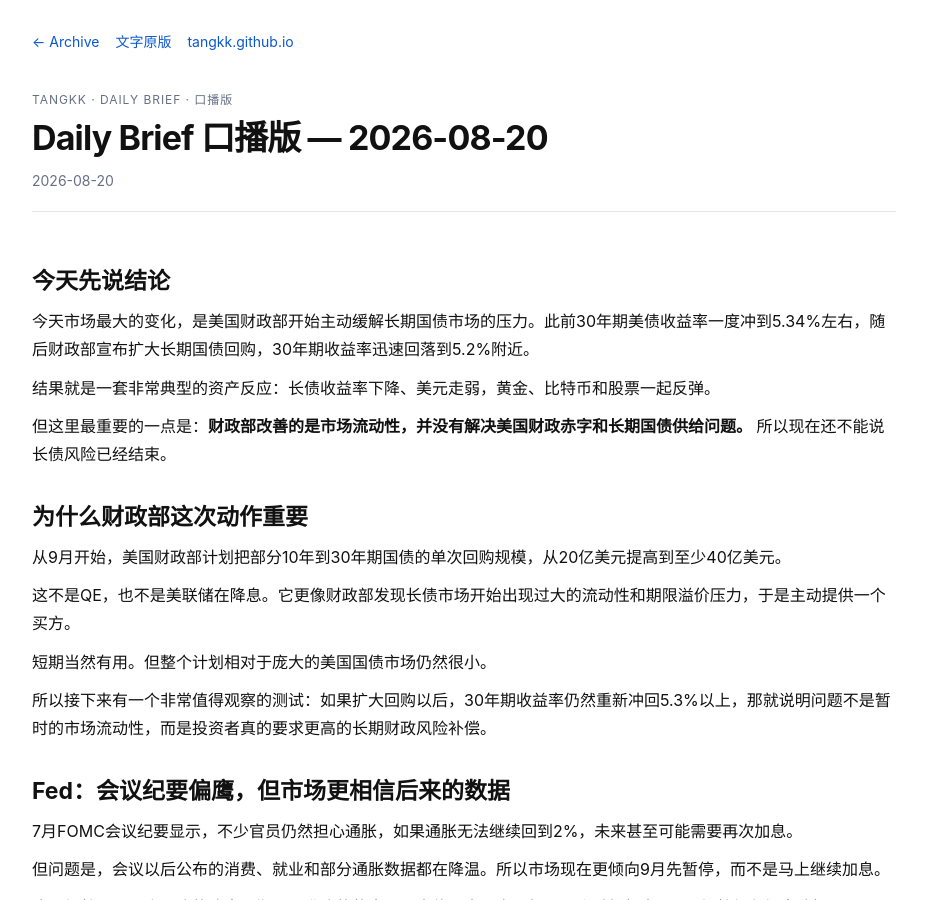
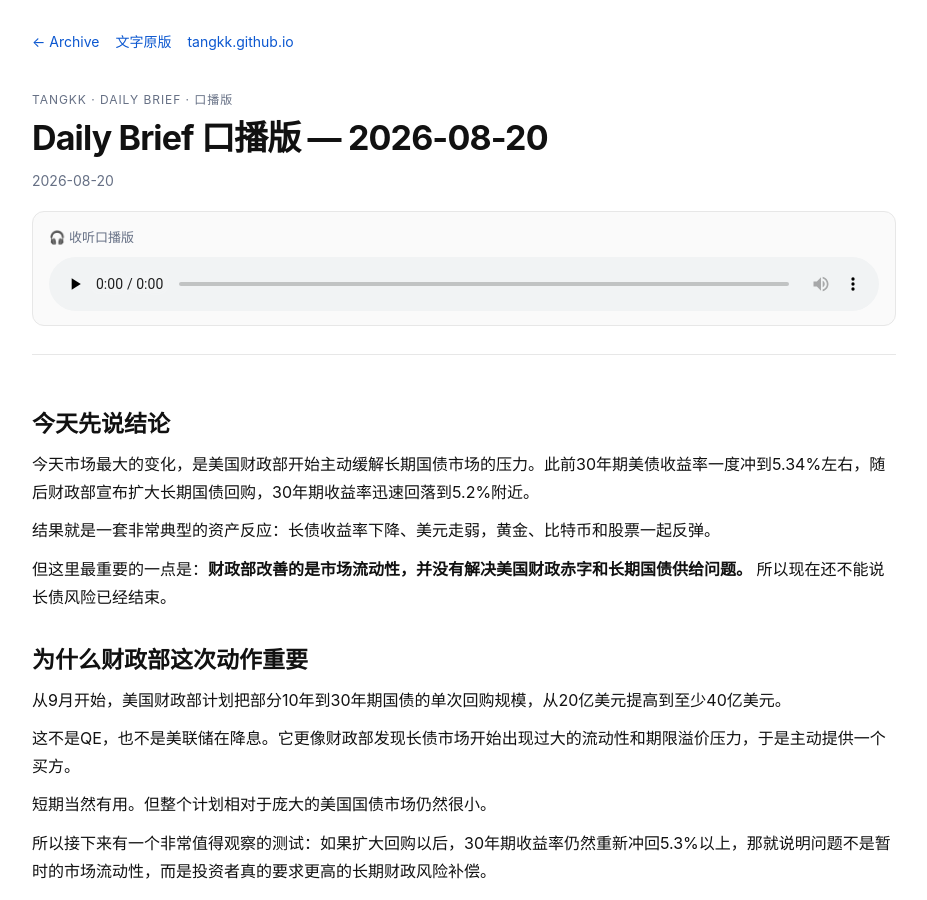
Before and after one commit to tangkk/daily_brief, a Jekyll site: the page built from spoken/2026-08-20.md, in a window 1280 px wide and 900 px high. Shown: the whole window, without its empty margins (176-1103 px from the left). Built offline with Jekyll 4.4.1, drawn with Linux system fonts in a browser that asks for light colours.

Commit message:
Show audio for all backfilled spoken briefs

```diff
--- a/_layouts/spoken_brief.html
+++ b/_layouts/spoken_brief.html
@@ -18,7 +18,7 @@
       <p class="date">{{ page.date | date: "%Y-%m-%d" }}</p>
       {% assign audio_date = page.date | date: "%Y-%m-%d" %}
       {% assign audio_url = site.data.audio[audio_date] %}
-      {% if audio_date >= "2026-08-21" and audio_url %}<div class="audio-box"><p class="audio-label">🎧 收听口播版</p><audio controls preload="none" src="{{ audio_url }}">Your browser does not support audio playback.</audio></div>{% endif %}
+      {% if audio_url %}<div class="audio-box"><p class="audio-label">🎧 收听口播版</p><audio controls preload="none" src="{{ audio_url }}">Your browser does not support audio playback.</audio></div>{% endif %}
     </header>
     <article>{{ content }}</article>
     <footer class="footer">Daily Brief · Spoken Edition</footer>
```
